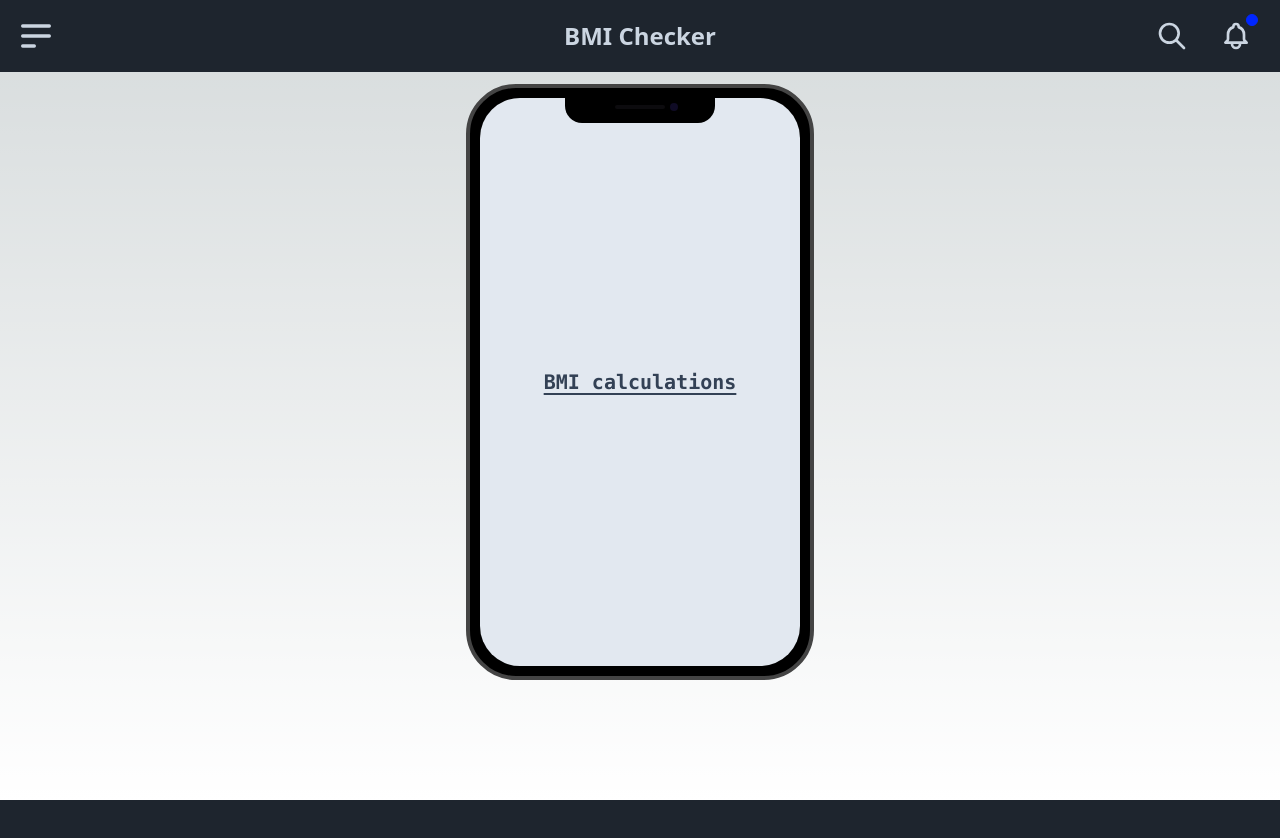
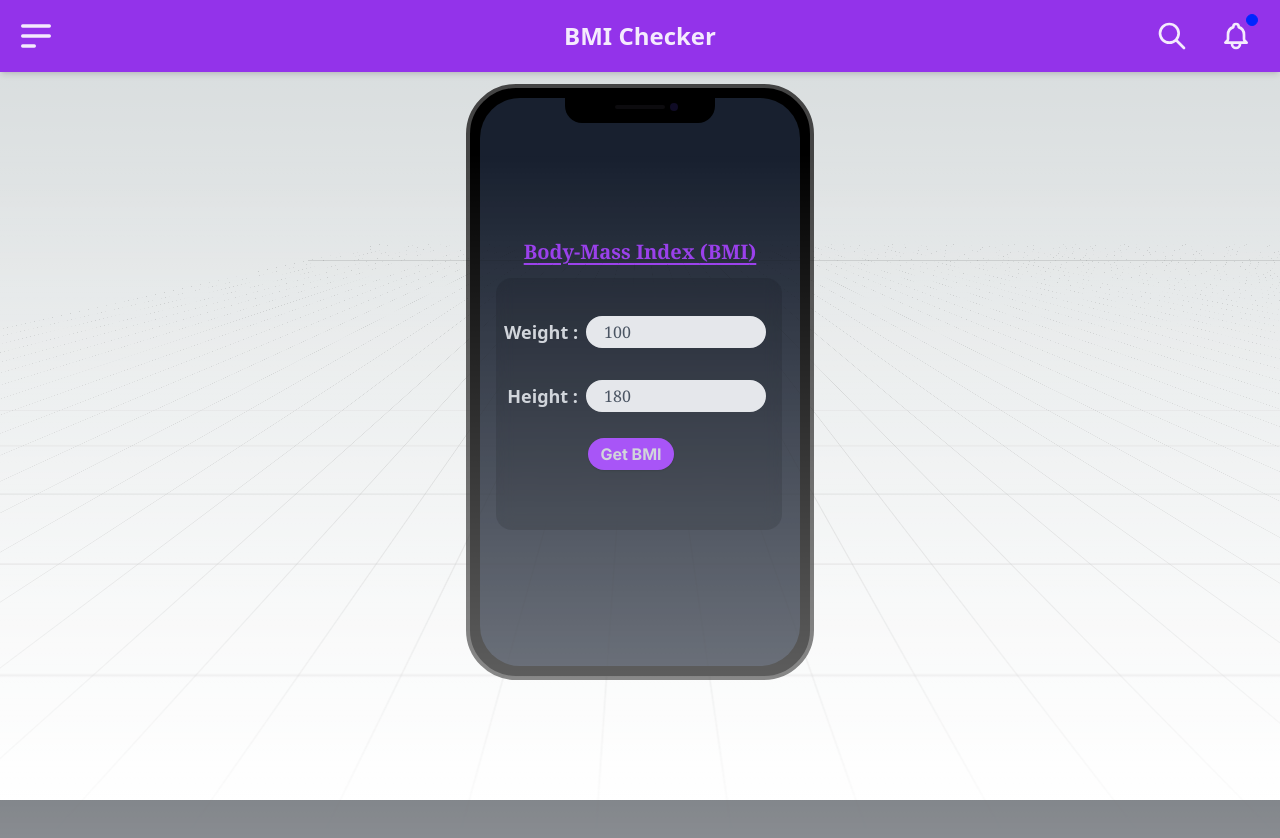
Before and after one commit to visrm/bmi-calculator, a Next.js app: page / in a window 1280 px wide. Shown: the top 838 px of the page. Before the commit the page ends 800 px from the top, so only its background shows below. Built offline with nearby package versions, Linux system fonts and the light colour scheme.

Commit message:
:art: new default page

```diff
--- a/app/page.jsx
+++ b/app/page.jsx
@@ -1,11 +1,25 @@
-import BMIform from "@/components/bmiForm";
-import Nav from "@/components/navbar";
+import Nav from "@/components/Navbar";
+import Form from "@/components/BmiForm";
+import RetroGrid from "@/components/magicui/retro-grid";
 
 export default function Home() {
   return (
-    <main className="min-h-screen min-w-full">
+    <main className="min-h-screen min-w-full pb-2">
       <Nav></Nav>
-      <BMIform></BMIform>
+      <RetroGrid />
+      <div className="grid place-content-center my-3">
+        <div className="mockup-phone">
+          <div className="camera z-0"></div>
+          <div className="display mx-auto">
+            <div className="artboard artboard-demo phone-1 bg-slate-800 bg-opacity-80">
+              <span className="font-serif font-bold text-xl text-purple-600 underline underline-offset-4">
+                Body-Mass Index (BMI)
+              </span>
+              <Form/>
+            </div>
+          </div>
+        </div>
+      </div>
     </main>
   );
 }
--- a/components/bmiForm.js
+++ b/components/bmiForm.js
@@ -1,14 +1,83 @@
-"use client"
+"use client";
+import { useState } from "react";
 
-export default function bmiForm() {
+export default function bmiForm({ getData }) {
+  const [weight, setWeight] = useState(100);
+  const [height, setHeight] = useState(180);
+  const [alert, setAlert] = useState(false);
+
+  const onFormSubmit = (e) => {
+    e.preventDefault();
+    if (isNaN(weight) || isNaN(height)) {
+      setAlert(true);
+    } else {
+      getData(weight, height);
+      setAlert(false);
+    }
+  };
+
   return (
-    <div className="grid place-content-center m-3">
-      <div className="mockup-phone">
-        <div className="camera z-0"></div>
-        <div className="display mx-auto">
-          <div className="artboard artboard-demo phone-1 bg-slate-200 text-slate-700 font-mono font-bold text-xl underline underline-offset-4">BMI calculations</div>
+    <div className="p-1 w-full">
+      <form
+        className="w-11/12 max-w-sm my-2 mx-3 pr-4 py-8 backdrop-blur bg-black/10 h-full rounded-2xl"
+        onSubmit={onFormSubmit}
+      >
+        <div className="md:flex md:items-center mb-5">
+          <div className="md:w-1/3">
+            <label className="block text-gray-300 font-sans font-bold md:text-right mb-1 md:mb-0 p-2 text-lg">
+              Weight :
+            </label>
+          </div>
+          <div className="md:w-2/3">
+            <input
+              className="bg-gray-200 appearance-none border-2 border-gray-200 rounded-2xl w-full py-1 px-4 text-gray-600 leading-tight focus:outline-none focus:bg-white focus:border-purple-500 text-base font-serif"
+              id="inline-weight"
+              type="text"
+              value={weight}
+              placeholder="enter weight (in kg)"
+              onChange={(e) => setWeight(e.target.value)}
+              required
+            />
+          </div>
         </div>
-      </div>
+        <div className="md:flex md:items-center mb-5">
+          <div className="md:w-1/3">
+            <label className="block text-gray-300 font-sans font-bold md:text-right mb-1 md:mb-0 p-2 text-lg">
+              Height :
+            </label>
+          </div>
+          <div className="md:w-2/3">
+            <input
+              className="bg-gray-200 appearance-none border-2 border-gray-200 rounded-2xl w-full py-1 px-4 text-gray-600 leading-tight focus:outline-none focus:bg-white focus:border-purple-500 text-base font-serif"
+              id="inline-height"
+              type="text"
+              value={height}
+              placeholder="enter height (in cm)"
+              onChange={(e) => setHeight(e.target.value)}
+              required
+            />
+          </div>
+        </div>
+        <div className="md:grid md:items-center mb-3">
+          <div className="md:grid md:place-content-center">
+            <div className="w-1/3">
+              <input
+                className="shadow bg-purple-500 hover:bg-purple-400 focus:shadow-outline focus:outline-none text-gray-300 font-bold py-1 px-3 rounded-2xl"
+                type="submit"
+                value="Get BMI"
+              />
+            </div>
+          </div>
+        </div>
+        {alert && (
+          <div
+            className="alert px-4 py-1 mx-3 bg-transparent border border-red-400 text-red-400 text-base uppercase"
+            role="alert"
+          >
+            enter a valid data
+          </div>
+        )}
+      </form>
     </div>
   );
 }
--- /dev/null
+++ b/components/magicui/retro-grid.tsx
@@ -0,0 +1,33 @@
+'use client'
+import { cn } from "@/lib/utils";
+
+export default function RetroGrid({ className }: { className?: string }) {
+  return (
+    <div
+      className={cn(
+        "pointer-events-none absolute h-full w-full overflow-hidden opacity-50 [perspective:200px]",
+        className
+      )}
+    >
+      {/* Grid */}
+      <div className="absolute inset-0 [transform:rotateX(35deg)]">
+        <div
+          className={cn(
+            "animate-grid",
+
+            "[background-repeat:repeat] [background-size:60px_60px] [height:400vh] [inset:0%_0px] [margin-left:-50%] [transform-origin:100%_0_0] [width:600vw]",
+
+            // Light Styles
+            "[background-image:linear-gradient(to_right,rgba(0,0,0,0.3)_1px,transparent_0),linear-gradient(to_bottom,rgba(0,0,0,0.3)_1px,transparent_0)]",
+
+            // Dark styles
+            "dark:[background-image:linear-gradient(to_right,rgba(255,255,255,0.2)_1px,transparent_0),linear-gradient(to_bottom,rgba(255,255,255,0.2)_1px,transparent_0)]"
+          )}
+        />
+      </div>
+
+      {/* Background Gradient */}
+      <div className="absolute inset-0 bg-gradient-to-t from-white to-transparent to-90% dark:from-black" />
+    </div>
+  );
+}
--- a/components/navbar.js
+++ b/components/navbar.js
@@ -2,7 +2,7 @@
 
 export default function navbar() {
   return (
-    <nav className="navbar flex flex-row flex-nowrap p-1 w-full sticky top-0 left-0 items-center bg-base-100 text-slate-300 z-50">
+    <nav className="navbar flex flex-row flex-nowrap p-1 w-full sticky top-0 left-0 items-center bg-purple-600 text-white/90 shadow-md z-50">
       <div className="navbar-start flex px-2">
         <div className="dropdown">
           <div
@@ -27,22 +27,22 @@ export default function navbar() {
           </div>
           <ul
             tabIndex={0}
-            className="menu hidden menu-sm dropdown-content mt-3 z-[1] p-2 shadow bg-base-100 rounded-box w-52"
+            className="menu menu-sm dropdown-content mt-4 z-[1] p-2 shadow bg-purple-700 rounded-box w-52"
           >
-            <li>
+            <li className="px-2 py-1 font-semibold text-xl text-slate-300">
               <a>Homepage</a>
             </li>
-            <li>
+            <li className="px-2 py-1 font-semibold text-xl text-slate-300">
               <a>Portfolio</a>
             </li>
-            <li>
+            <li className="px-2 py-1 font-semibold text-xl text-slate-300">
               <a>About</a>
             </li>
           </ul>
         </div>
       </div>
       <div className="navbar-center flex px-2">
-        <a className="btn btn-ghost text-2xl font-bold font-sans">
+        <a className="text-2xl font-bold font-sans">
           BMI Checker
         </a>
       </div>
--- /dev/null
+++ b/lib/utils.ts
@@ -0,0 +1,7 @@
+// lib/utils.ts
+import clsx, { ClassValue } from "clsx";
+import { twMerge } from "tailwind-merge";
+
+export function cn(...inputs: ClassValue[]) {
+  return twMerge(clsx(inputs));
+}
--- a/package.json
+++ b/package.json
@@ -17,10 +17,13 @@
     "@types/node": "^20",
     "@types/react": "^18",
     "@types/react-dom": "^18",
+    "clsx": "^2.1.1",
     "daisyui": "^4.11.1",
     "eslint": "^8",
     "eslint-config-next": "14.2.3",
+    "framer-motion": "^11.2.9",
     "postcss": "^8",
+    "tailwind-merge": "^2.3.0",
     "tailwindcss": "^3.4.3",
     "typescript": "^5"
   },
--- a/tailwind.config.js
+++ b/tailwind.config.js
@@ -12,6 +12,15 @@ module.exports = {
         "gradient-radial": "radial-gradient(var(--tw-gradient-stops))",
         "gradient-conic":
           "conic-gradient(from 180deg at 50% 50%, var(--tw-gradient-stops))",
+      },
+      animation: {
+        grid: "grid 15s linear infinite",
+      },
+      keyframes: {
+        grid: {
+          "0%": { transform: "translateY(-50%)" },
+          "100%": { transform: "translateY(0)" },
+        },
       },
     },
   },
```
Also changed, not shown: 1 other file (tests, documents, lock files or other folders).
